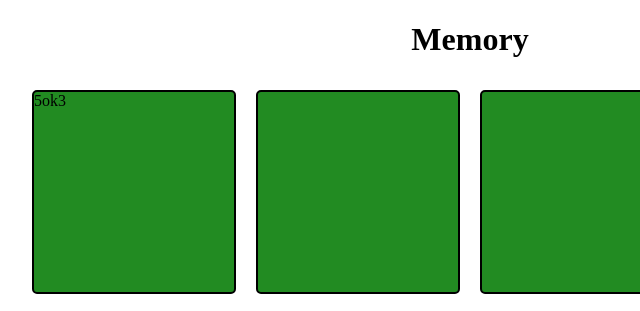
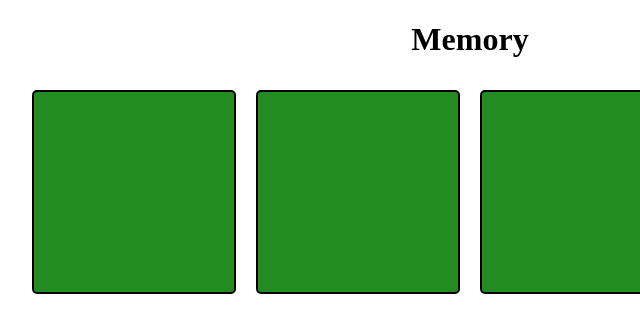
Before and after one commit to cadenajohn85/codeup-web-exercises, a plain HTML site: page memory.html in a window 1280 px wide. Shown: the top 311 px of the page, 170-810 px from the left. Drawn offline with nearby package versions, Linux system fonts and the light colour scheme.

Commit message:
remove accidental typing during screen issue

```diff
--- a/memory.html
+++ b/memory.html
@@ -56,7 +56,7 @@
 
 <main>
     <div id="card-row-1" class="card-row">
-        <div id="card-1" class="card">5ok3
+        <div id="card-1" class="card">
             <img src="" alt="">
         </div>
         <div id="card-2" class="card">
```
